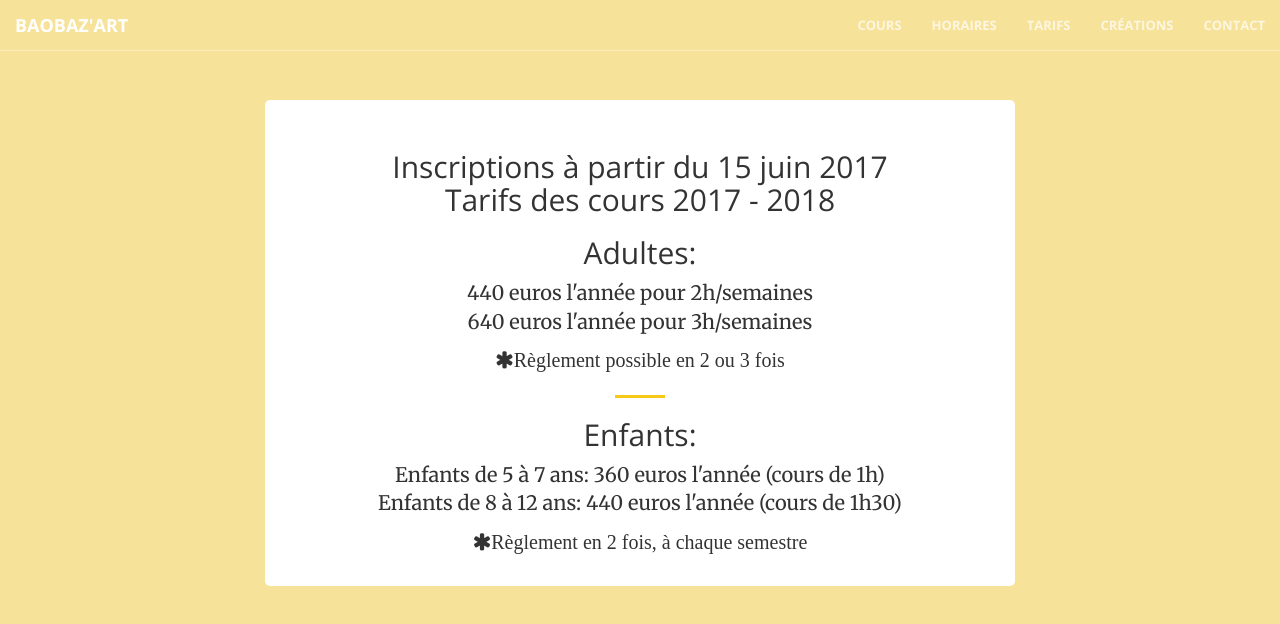
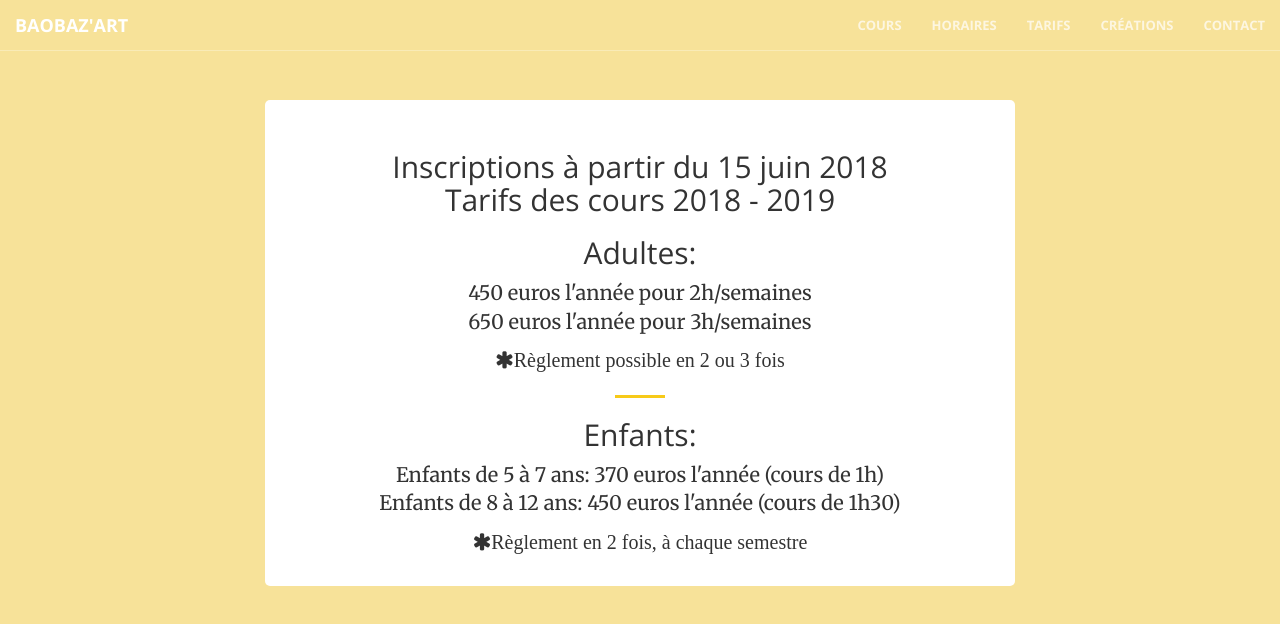
Before and after one commit to camilleanelli/baobazart, a plain HTML site: page price.html in a window 1280 px wide. Drawn offline with nearby package versions, Linux system fonts and the light colour scheme.

Commit message:
Changement tarifs

```diff
--- a/price.html
+++ b/price.html
@@ -87,19 +87,19 @@
     <div class="row">
       <div class="col-md-8 col-md-offset-2 text-center fadeIn">
         <div class="card-cours">
-        <h2> Inscriptions à partir du 15 juin 2017<br>
-          Tarifs des cours 2017 - 2018</h2>
+        <h2> Inscriptions à partir du 15 juin 2018<br>
+          Tarifs des cours 2018 - 2019</h2>
         <h2>Adultes:</h2>
         <ul class="list-unstyled">
-          <li>440 euros l'année pour 2h/semaines</li>
-          <li>640 euros l'année pour 3h/semaines</li>
+          <li>450 euros l'année pour 2h/semaines</li>
+          <li>650 euros l'année pour 3h/semaines</li>
         </ul>
         <i class="fa fa-asterisk">Règlement possible en 2 ou 3 fois</i>
          <hr>
         <h2>Enfants:</h2>
           <ul class="list-unstyled">
-            <li>Enfants de 5 à 7 ans: 360 euros l'année (cours de 1h)</li>
-            <li>Enfants de 8 à 12 ans: 440 euros l'année (cours de 1h30)</li>
+            <li>Enfants de 5 à 7 ans: 370 euros l'année (cours de 1h)</li>
+            <li>Enfants de 8 à 12 ans: 450 euros l'année (cours de 1h30)</li>
           </ul>
         <i class="fa fa-asterisk">Règlement en 2 fois, à chaque semestre</i>
       </div>
```
Also changed, not shown: planning.html (+2 -2 lines), index.html (indentation only).
